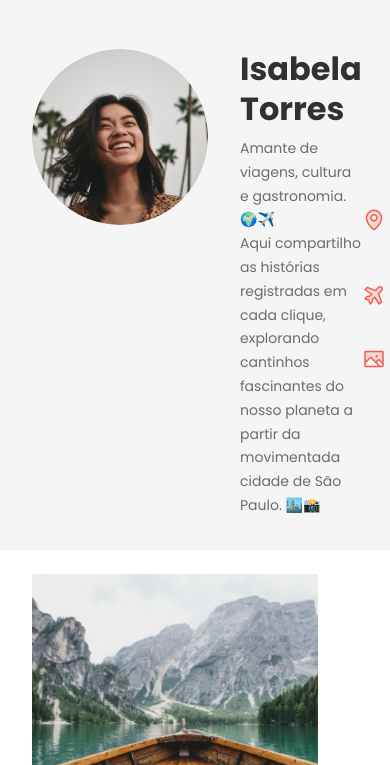
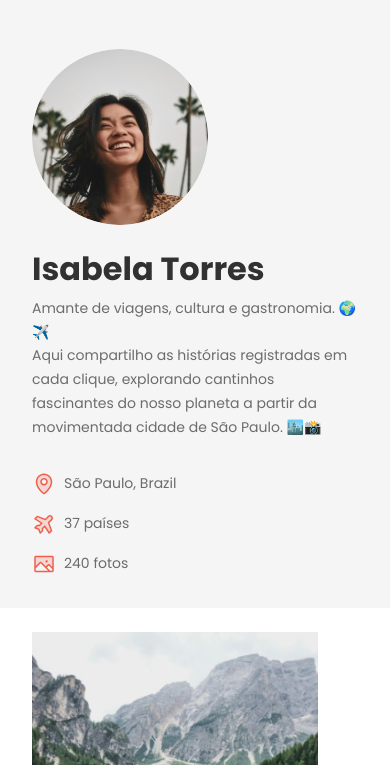
Before and after one commit to kartiaga/Projeto-Perfil-de-Viagens, a plain HTML site: page index.html in a window 390 px wide. Shown: the part 79-844 px from the top of the page. Drawn offline with Linux system fonts and the light colour scheme.

Commit message:
responsive header

```diff
--- a/styles/global.css
+++ b/styles/global.css
@@ -48,3 +48,10 @@ a:hover {
 .bg-surface-color {
     background-color: var(--surface-color);
 }
+
+
+@media (width <= 48em) {
+    .desktop-only {
+        display: none;
+    }
+}
--- a/styles/header.css
+++ b/styles/header.css
@@ -45,3 +45,22 @@ header .container {
     align-items: center;
     gap: 8px;
 }
+
+@media (width <= 48em) {
+    header .container {
+        flex-direction: column;
+        align-items: flex-start;
+    }
+
+    #profile {
+        display: block;
+
+        & > div {
+            margin-top: 16px;
+        }
+    }
+
+    #info {
+        margin-top: 2rem;
+    }
+}
```
